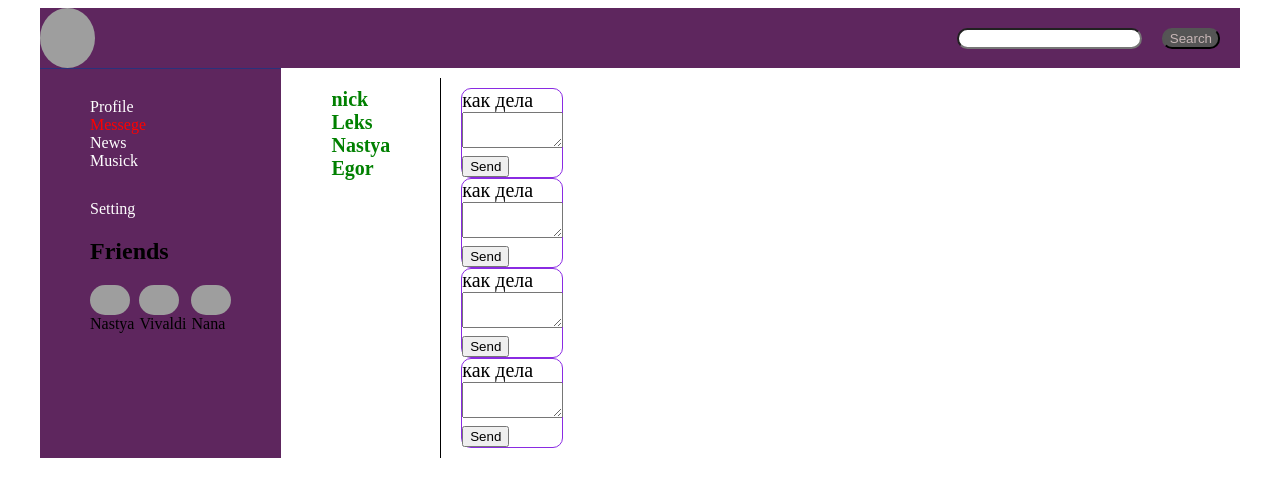
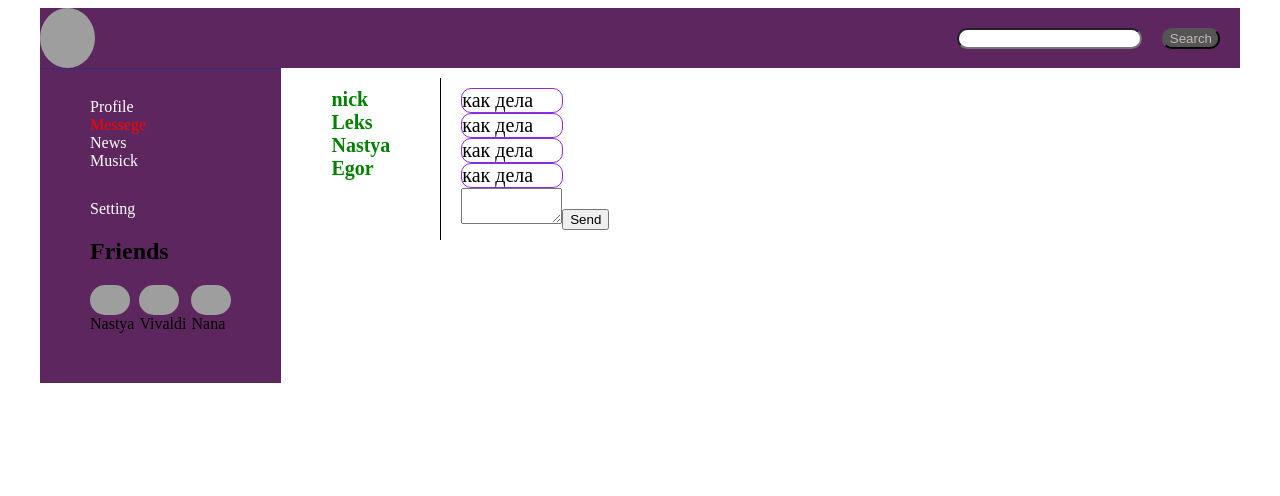
Before and after one commit to Nikita-Shuminskiy/Social-media, a React (Create React App) app: page /dialogs in a window 1280 px wide. Shown: the top 496 px of the page. Built offline with nearby package versions, Linux system fonts and the light colour scheme; grey boxes are pictures that could not be loaded.

Commit message:
40 les , Refactoring
Signed-off-by: Nick <shuminskiy.nik@mail.ru>

```diff
--- a/src/App.tsx
+++ b/src/App.tsx
@@ -25,7 +25,7 @@ function App(props: AppType) {
             <NavBar state={props.store.getState()}/>
             <div className={'app-wrapper-content'}>
                 <Route path={'/dialogs'}
-                       render={() => <Dialogs newMessage={props.store._state.dialogPage.newMessage}
+                       render={() => <Dialogs newMessage={props.store.getState().dialogPage.newMessage}
                                               dispatch={props.store.dispatch.bind(props.store)}
                                               store={props.store.getState().dialogPage}/>}/>
                 <Route path={'/profile'}
--- a/src/Redux/state.tsx
+++ b/src/Redux/state.tsx
@@ -58,25 +58,14 @@ export type StoreType = {
     dispatch:(action:ActionsTypes) => void
 }
 export type ActionsTypes =
-      ReturnType<typeof AddPostAC >
-    | ReturnType<typeof AddMessageAC >
-    | ReturnType<typeof MessageAddPostAC >
-    | ReturnType<typeof newChangePostAC >
-export const AddPostAC = (text:string) => {
-    return {type:'ADD-POST', message:text} as const
-}
-export const AddMessageAC = (message:string) => {
-    return {
-        type:'ADD-MESSAGE',
-        message:message
-    } as const
-}
-export const MessageAddPostAC = (text:string) => {
-    return{type:'MESSAGE-ADD-POST', newMessage:text}as const
-}
-export const newChangePostAC = (text:string) => {
-    return  {type:'NEW-CHANGE-POST', newPost: text } as const
-}
+      ReturnType<typeof addPostAC >
+    | ReturnType<typeof sendMessageAC >
+    | ReturnType<typeof messageValueAC >
+    | ReturnType<typeof postValueChangeAC >
+export const addPostAC = (text:string) => ({type:'ADD-POST', message:text} as const) // () - значит что мы вернули обьект
+export const sendMessageAC = (textMessage:string) => ({ type:'SEND-MESSAGE', message:textMessage } as const)
+export const messageValueAC = (textValue:string) => ({ type:'MESSEGE-VALUE', newMessage:textValue }as const )
+export const postValueChangeAC = (textValue:string) => ({type:'POST-VALUE-CHANGE', newPost: textValue }as const)
 
 const store:StoreType = {
     _state: {
@@ -175,7 +164,7 @@ const store:StoreType = {
             this._state.profilePage.newValue= ''
             this._change()
         }
-        else if(action.type === 'ADD-MESSAGE'){
+        else if(action.type === 'SEND-MESSAGE'){
             const newPostMessage: messegeType = {
                 messege: action.message,
                 id: new Date().getTime(),
@@ -183,11 +172,11 @@ const store:StoreType = {
             this._state.dialogPage.messege.push(newPostMessage)
             this._change()
         }
-        else if (action.type === 'MESSAGE-ADD-POST'){
+        else if (action.type === 'MESSEGE-VALUE'){
             this._state.dialogPage.newMessage = action.newMessage
             this._change()
         }
-        else if(action.type === 'NEW-CHANGE-POST'){
+        else if(action.type === 'POST-VALUE-CHANGE'){
             this._state.profilePage.newValue = action.newPost
             this._change()
         }
--- a/src/components/Dialogs/Dialogs.tsx
+++ b/src/components/Dialogs/Dialogs.tsx
@@ -1,8 +1,8 @@
-import React from 'react'
+import React, { ChangeEvent } from 'react'
 import DialogItem from './DialogItem/DiolagItem'
 import s from './Dialogs.module.css'
 import Messege from './Messege/Messege'
-import { ActionsTypes, dialogPageType } from '../../Redux/state';
+import { ActionsTypes, dialogPageType, messageValueAC, sendMessageAC } from '../../Redux/state';
 
 
 export type DialogsType = {
@@ -13,10 +13,17 @@ export type DialogsType = {
 
 const Dialogs = (props:DialogsType) => {
     let DialogsElement = props.store.dialogs.map(d => <DialogItem  id={d.id} name={d.name}/>)
-    let MessegeElement = props.store.messege.map(m => <Messege newMessage={props.newMessage}
-                                                               dispatch={props.dispatch.bind(props.store)}
-                                                                   messege={m.messege}/>)
-
+    let MessegeElement = props.store.messege.map(m => <Messege messege={m.messege}/>)
+    const addMessage = () => {
+        let textMessage = (props.newMessage)
+        props.dispatch(sendMessageAC(textMessage))
+        props.dispatch(messageValueAC(''))
+    }
+    const changeMessageAdd = (e: ChangeEvent<HTMLTextAreaElement>) => {
+        let textValue = (e.currentTarget.value)
+        /* props.MessageADDpost(e.currentTarget.value)*/
+        props.dispatch(messageValueAC(textValue))
+    }
     return (
         <div className={s.dialogs}>
             <div className={s.dialog_item + ' ' + s.active}>
@@ -24,7 +31,13 @@ const Dialogs = (props:DialogsType) => {
             </div>
             <div className={s.meseges_item}>
                 {MessegeElement}
+                <div>
+                     <textarea onChange={changeMessageAdd}
+                               cols={10} value={props.newMessage}/>
+                    <button onClick={addMessage}>Send</button>
+                </div>
             </div>
+
         </div>)
 }
 
--- a/src/components/Dialogs/Messege/Messege.tsx
+++ b/src/components/Dialogs/Messege/Messege.tsx
@@ -1,36 +1,16 @@
-import React, { ChangeEvent } from 'react';
+import React, { ChangeEvent, MouseEventHandler } from 'react';
 import s from '../Dialogs.module.css';
-import { ActionsTypes, AddPostAC, MessageAddPostAC } from '../../../Redux/state';
+import { ActionsTypes } from '../../../Redux/state';
 
 export type MesageType = {
     messege: string
-    newMessage:string
-    dispatch:(action:ActionsTypes) => void
 }
 
 const Messege: React.FC<MesageType> = (props) => {
-    const MessegeRef = React.createRef<HTMLTextAreaElement>()
-
-
-    const sendMessage = () => {
-       if(MessegeRef.current) {
-           let text = (MessegeRef.current?.value)
-        /*   const textMessage = MessegeRef.current?.value*/
-          /* props.addMessage(MessegeRef.current?.value)*/
-           props.dispatch(AddPostAC(text))
-       }
-    }
-    const changeMessageAdd = (e:ChangeEvent<HTMLTextAreaElement>) => {
-        let text = (e.currentTarget.value)
-       /* props.MessageADDpost(e.currentTarget.value)*/
-        props.dispatch(MessageAddPostAC(text))
-    }
-    return (<div className={s.messeges}>
+    return (
+        <div className={s.messeges}>
             <span>{props.messege}</span>
-            <textarea onChange={changeMessageAdd}
-             cols={10} ref={MessegeRef} value={props.newMessage}/>
-            <button onClick={sendMessage}>Send</button>
-    </div>
+        </div>
 
     )
 }
--- a/src/components/Profile/MyPost/MyPost.tsx
+++ b/src/components/Profile/MyPost/MyPost.tsx
@@ -1,7 +1,7 @@
 import React, { ChangeEvent } from 'react';
 import s from './MyPost.module.css'
 import Post from './Post/Post';
-import { ActionsTypes, AddPostAC, newChangePostAC, postType } from '../../../Redux/state';
+import { ActionsTypes, addPostAC, postType, postValueChangeAC } from '../../../Redux/state';
 
 
 
@@ -14,25 +14,24 @@ type MyPostType = {
 }
 
 const MyPost = (props: MyPostType) => {
-    let PostElementData = props.postData.map(p => <Post img={p.img} post={p.messege} like={p.likesCount} imgLogo={p.imgLogo}/>)
+    const PostElementData = props.postData.map(p => <Post img={p.img} post={p.messege} like={p.likesCount} imgLogo={p.imgLogo}/>)
     const postTextArea = React.createRef<HTMLTextAreaElement>() // создаем ссылку и типизируем
-    const addPostic = () => {
-        /*props.newChangePost('')*/
-        props.dispatch(newChangePostAC(''))
+    const addPost = () => {
+        props.dispatch(postValueChangeAC(''))
         if(postTextArea.current) {
            /* let message = postTextArea.current?.value*/
             /*props.addPost(props.newValue)*/
-            props.dispatch(AddPostAC(props.newValue))
+            props.dispatch(addPostAC(props.newValue))
         }
     }
-    const newPostValue = (e:ChangeEvent<HTMLTextAreaElement>) => {
-        const text = (e.currentTarget.value)
-        props.dispatch(newChangePostAC(text))
+    const changePostAdd = (e:ChangeEvent<HTMLTextAreaElement>) => {
+        const textValue = (e.currentTarget.value)
+        props.dispatch(postValueChangeAC(textValue))
     }
     return (
         <div className={s.item}>
-            <textarea value={props.newValue} onChange={newPostValue} ref={postTextArea}/>
-            <button onClick={addPostic} >add post</button>
+            <textarea value={props.newValue} onChange={changePostAdd} ref={postTextArea}/>
+            <button onClick={addPost} >add post</button>
            <div className={s.post}>
                {PostElementData}
            </div>
```
